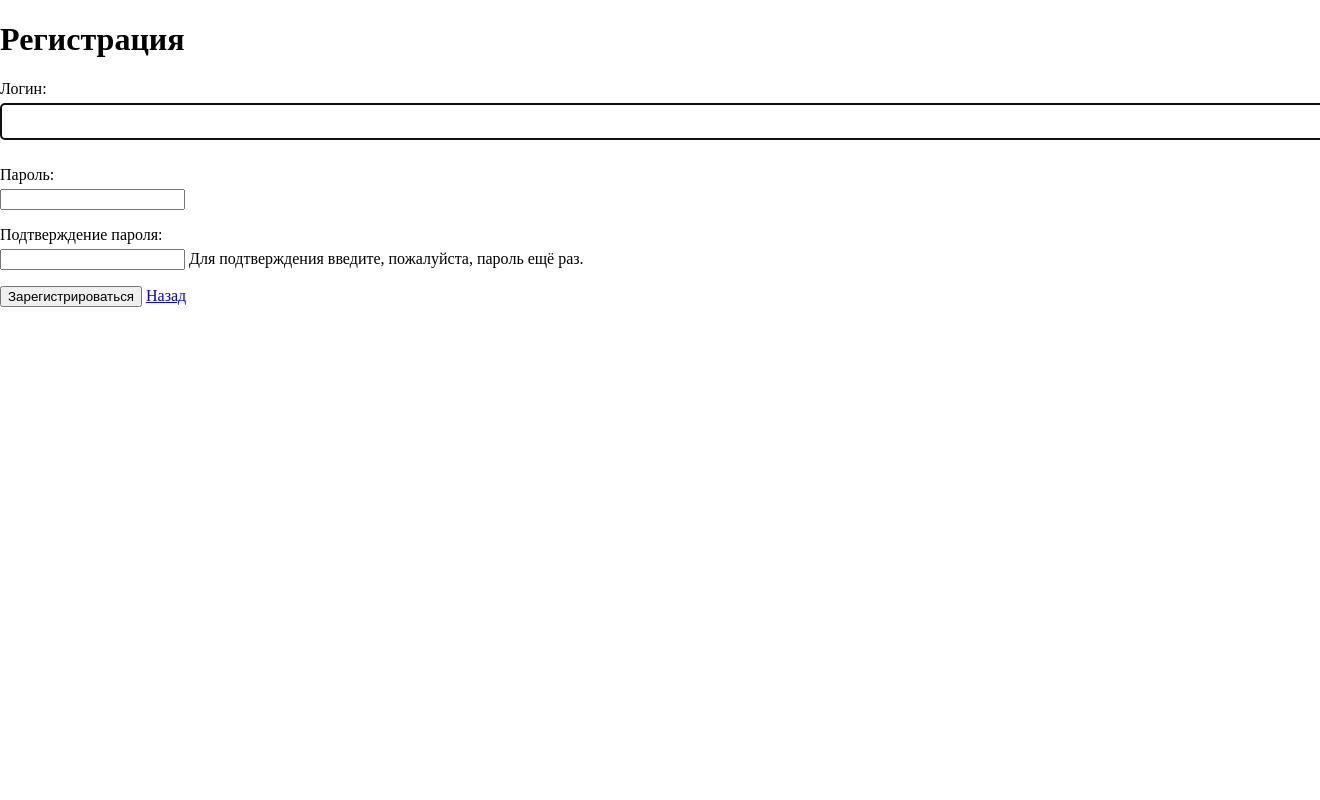
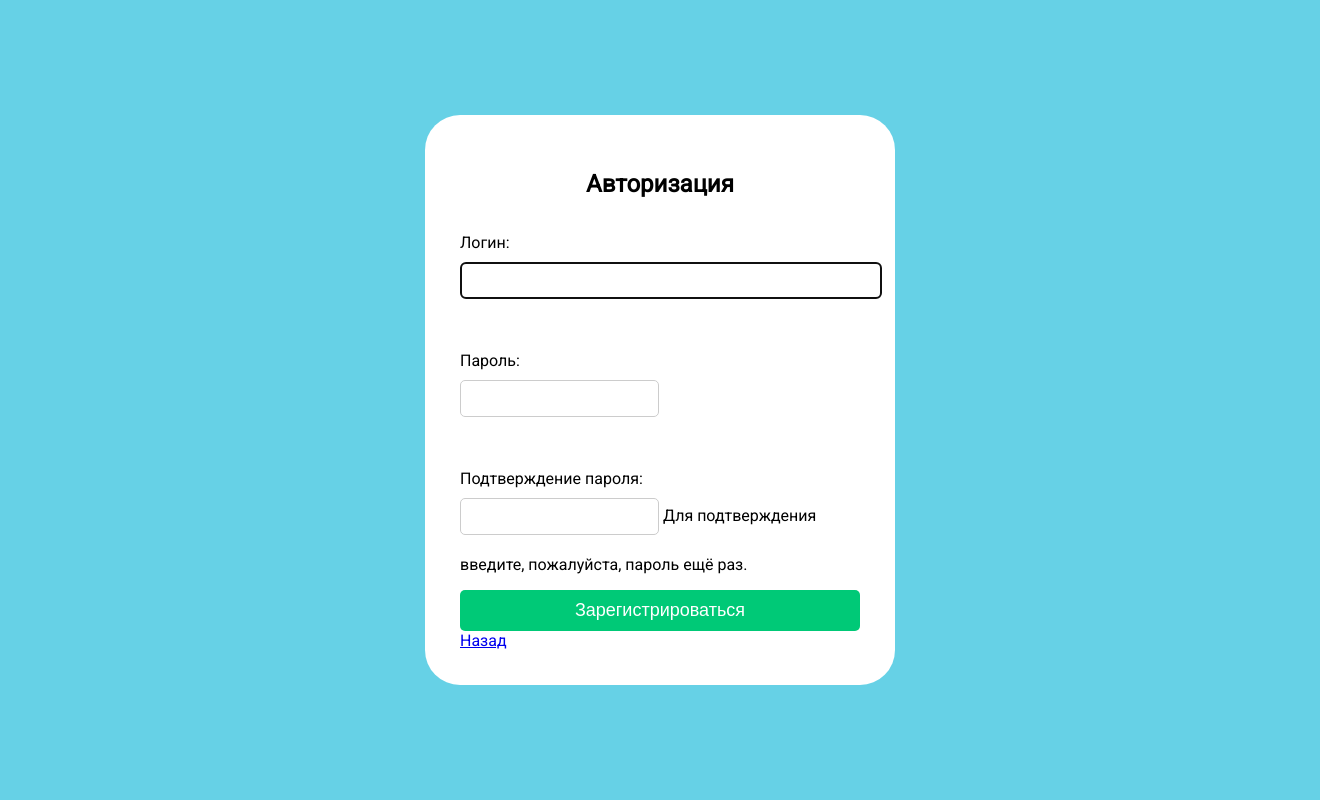
Before and after one commit to PipaPipe/DjangoTravelMap, a Django app: page /entry/registration in a window 1320 px wide; the page is wider, and only the part inside the window is pictured. Run offline with Django 5.2, Linux system fonts and the light colour scheme; some libraries are stand-ins or nearby versions.

Commit message:
Новые стили + функция на джс

```diff
--- a/main/static/css/style.css
+++ b/main/static/css/style.css
@@ -1,8 +1,3 @@
-body {
-  margin: 0;
-  padding: 0;
-}
-
 #map {
   width: 100%;
   height: 100vh;
@@ -212,3 +207,55 @@ input[type="submit"] {
 input[type="submit"]:hover {
   background-color: #45a049;
 }
+
+body {
+    background-color: #66d1e6;
+    margin: 0;
+    padding: 0;
+    display: flex;
+    justify-content: center;
+    align-items: center;
+    height: 100vh;
+    font-family: 'Roboto', sans-serif;
+}
+
+.form-container {
+    background-color: white;
+    padding: 35px;
+    border-radius: 35px;
+    width: 400px;
+}
+
+.form-container > h2 {
+    text-align: center;
+}
+
+.registration-form {
+    display: flex;
+    flex-direction: column;
+}
+
+.registration-form label {
+    margin-bottom: 10px;
+}
+
+.registration-form input {
+    margin-bottom: 20px;
+    padding: 10px;
+    border-radius: 5px;
+    border: 1px solid #ccc;
+}
+
+.registration-form button {
+    padding: 10px;
+    border-radius: 5px;
+    border: none;
+    background-color: #00c977;
+    color: white;
+    cursor: pointer;
+    font-size: 18px;
+}
+
+.registration-form button:hover {
+    background-color: #00a161;
+}
--- a/main/templates/main/layout.html
+++ b/main/templates/main/layout.html
@@ -8,6 +8,7 @@
     <title>{% block title %}{% endblock %}</title>
     <link rel="stylesheet" href="static/css/leaflet.css" />
     <link rel="stylesheet" href="static/css/style.css" />
+    <link href="https://fonts.googleapis.com/css2?family=Roboto&display=swap" rel="stylesheet">
 </head>
 <body>
     {% block content %}
--- a/users_app/templates/users_app/registration.html
+++ b/users_app/templates/users_app/registration.html
@@ -3,12 +3,15 @@
 {% block title %}Регистрация{% endblock %}
 
 {% block content %}
-    <h1>Регистрация</h1>
-    <form action="" method="post">{% csrf_token %}
+<div class="form-container">
+        <h2>Авторизация</h2>
+        <form class="registration-form" action="" method="post">
+            {% csrf_token %}
+            {{ form.as_p }}
 
-        {{ form.as_p }}
+            <button type="submit">Зарегистрироваться</button>
+            <a href="/">Назад</a>
+        </form>
+</div>
 
-        <button type="submit">Зарегистрироваться</button>
-        <a href="/">Назад</a>
-    </form>
 {% endblock %}
--- a/users_app/views.py
+++ b/users_app/views.py
@@ -12,9 +12,9 @@ from .utils import DataMixin
 
 
 class RegisterFormView(DataMixin, CreateView):
-    form_class = forms.RegisterUserForm # Форма для регистрации
-    success_url = '/' # Успешная регистрация
-    template_name = 'users_app/registration.html' # Шаблон с формой
+    form_class = forms.RegisterUserForm  # Форма для регистрации
+    success_url = '/'  # Успешная регистрация
+    template_name = 'users_app/registration.html'  # Шаблон с формой
 
     def get_context_data(self, *, object_list=None, **kwargs):
         context = super().get_context_data(**kwargs)
```
Also changed, not shown: main/static/js/script.js (+58 -18 lines), main/views.py (+10 -8 lines), users_app/static/style.css (added, +51 -0 lines), users_app/templates/users_app/authorization.html (+9 -6 lines), marks/templates/marks/marks_home.html (line endings or trailing spaces).
